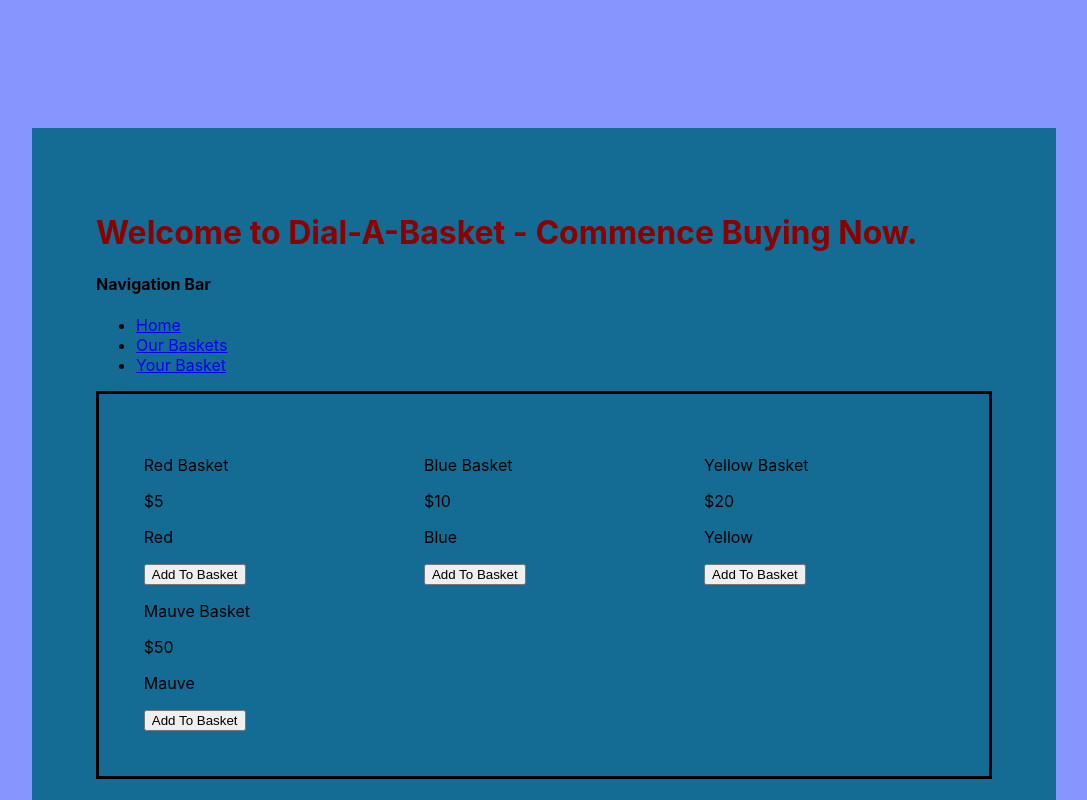
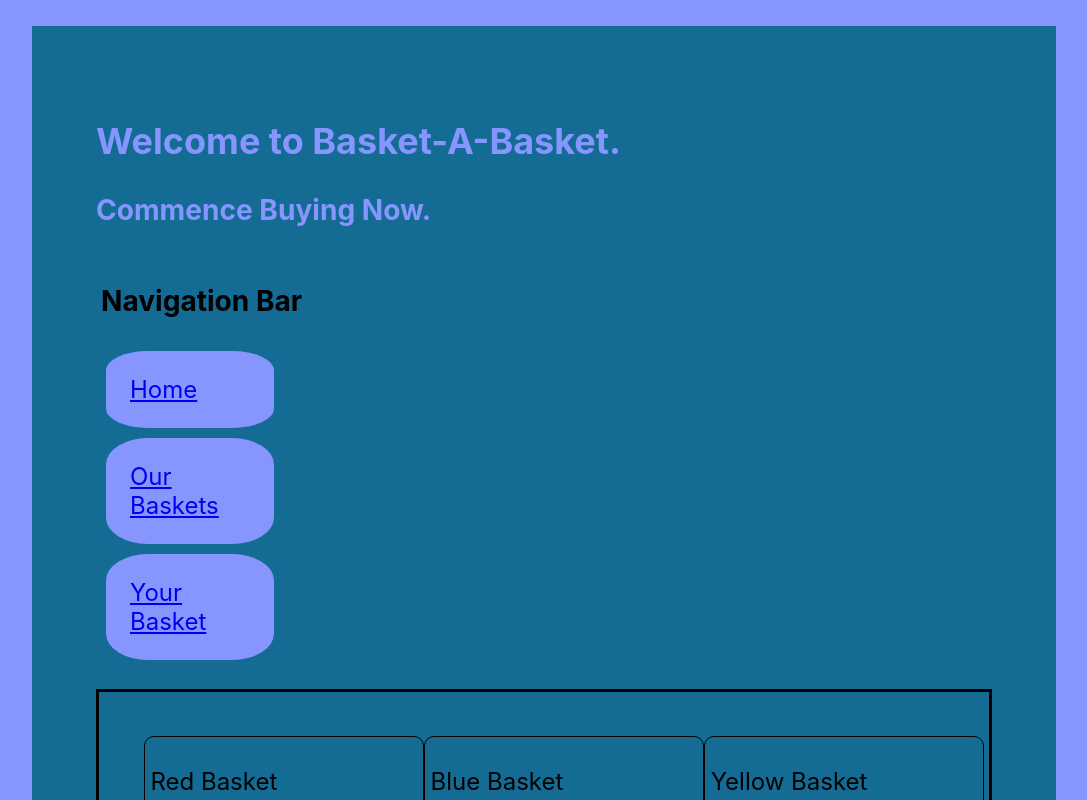
Before and after one commit to ASGili/Basket-A-Basket, a React (Create React App) app: page /products in a window 1280 px wide. Shown: the top 800 px of the page, without its empty margins (96-1183 px from the left). Built offline with nearby package versions, Linux system fonts and the light colour scheme.

Commit message:
MVP done

```diff
--- a/src/App.js
+++ b/src/App.js
@@ -31,7 +31,8 @@ function App() {
 
   return (
     <AppMain>
-    <Headline>Welcome to Dial-A-Basket - Commence Buying Now.</Headline>
+    <Headline>Welcome to Basket-A-Basket.</Headline>
+    <Headline2>Commence Buying Now.</Headline2>
     <Router>
     <NavBar/>
       <Routes>
@@ -51,13 +52,17 @@ export default App;
 const AppMain = styled.div`
 background: rgb(20, 108, 148);
 margin: 10%;
+margin-top: 2%;
 padding: 5%;
-padding-bottom: 50%;
+padding-bottom: 25%;
 color: black;
 `
 
-const Headline = styled.h1`
-color: darkred;
+const Headline = styled.h2`
+color: rgb(134, 150, 254);
+`
+const Headline2 = styled.h3`
+color: rgb(134, 150, 254);
 `
 
 const list = [
--- a/src/components/ListItem.js
+++ b/src/components/ListItem.js
@@ -13,7 +13,9 @@ const ListItem = ({item, handleAddToBasket}) => {
 }
 
 const GridItem = styled.li`
-
+border: 1px solid black;
+border-radius: 10px;
+padding: 2%;
 `
 
 export default ListItem
--- a/src/components/NavBar.js
+++ b/src/components/NavBar.js
@@ -1,18 +1,36 @@
 import React from "react";
 import {Link} from "react-router-dom";
+import styled from "styled-components"
 
 const NavBar = () => {
 
     return(
         <header>
-            <h4>Navigation Bar</h4>
-            <ul>
-                <li key="home"><Link to="/">Home</Link></li>
-                <li key="products"><Link to="/products">Our Baskets</Link></li>
-                <li key="basket"><Link to="/basket">Your Basket</Link></li>
-            </ul>
+
+            <FlexNavBar>
+            <h3>Navigation Bar</h3>
+                <ButtonStyleLinks key="home"><Link to="/">Home</Link></ButtonStyleLinks>
+                <ButtonStyleLinks key="products"><Link to="/products">Our Baskets</Link></ButtonStyleLinks>
+                <ButtonStyleLinks key="basket"><Link to="/basket">Your Basket</Link></ButtonStyleLinks>
+            </FlexNavBar>
         </header>
     )
-}
+};
 
+const FlexNavBar = styled.ul`
+list-style: none;
+margin: 5px;
+display: flex;
+justify-content: space-evenly;
+flex-direction: column;
+padding-left: 0;
+`
+
+const ButtonStyleLinks = styled.li`
+background-color: rgb(134, 150, 254);;
+padding: 1em;
+margin: 5px;
+width: 5em;
+border-radius: 25%;
+`
 export default NavBar
--- a/src/containers/UserBasket.js
+++ b/src/containers/UserBasket.js
@@ -2,7 +2,7 @@ import BasketItem from "../components/BasketItem"
 
 const Basket = ({basket, handleDelFromBasket}) => {
 
-    const userBasket = basket.map((item, index) => {return <BasketItem handleDelFromBasket={handleDelFromBasket} index={index} item={item} />
+    const userBasket = basket.map((item, index) => {return <BasketItem handleDelFromBasket={handleDelFromBasket} key= {index} index={index} item={item} />
     })
 
     const totalValue = basket.reduce((total, item)=>{return total + item.price},0)
--- a/src/index.css
+++ b/src/index.css
@@ -6,6 +6,7 @@ body {
     sans-serif;
   -webkit-font-smoothing: antialiased;
   -moz-osx-font-smoothing: grayscale;
+  font-size: 1.5em;
 }
 
 code {
```
